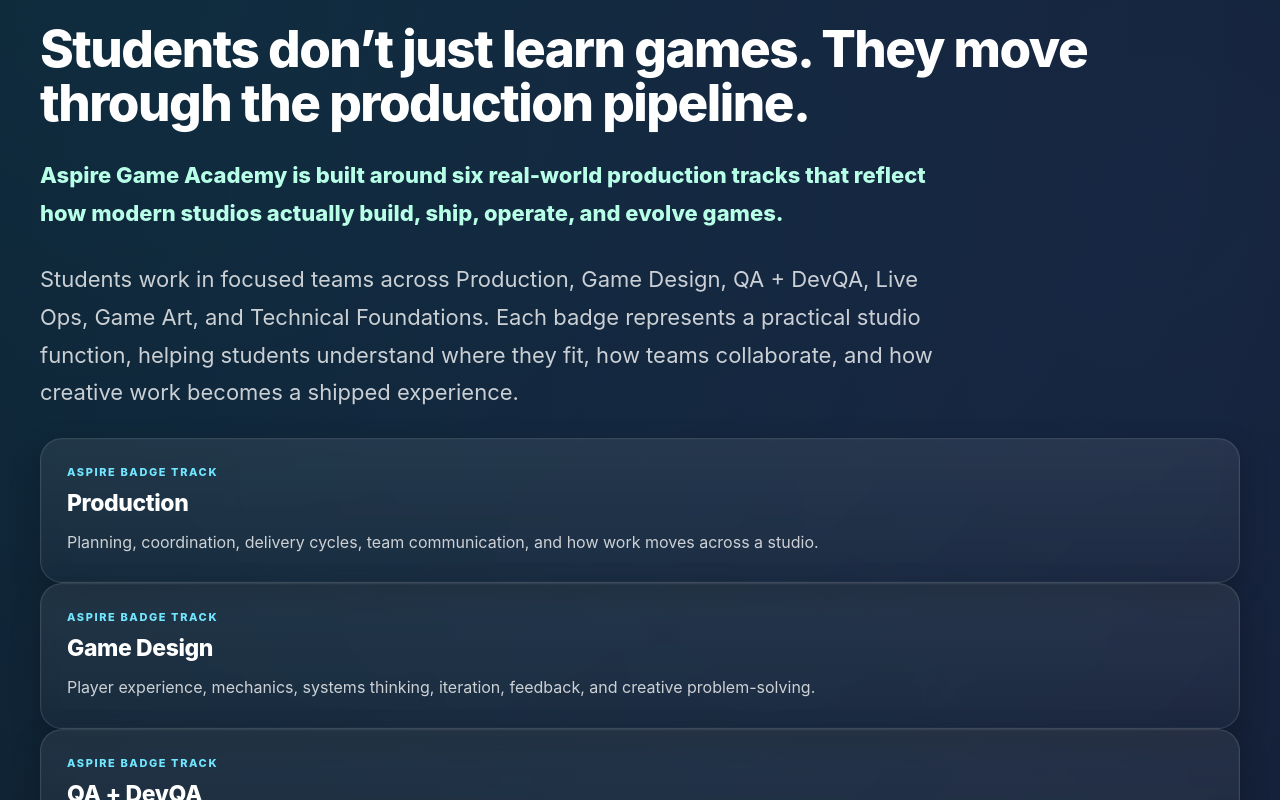
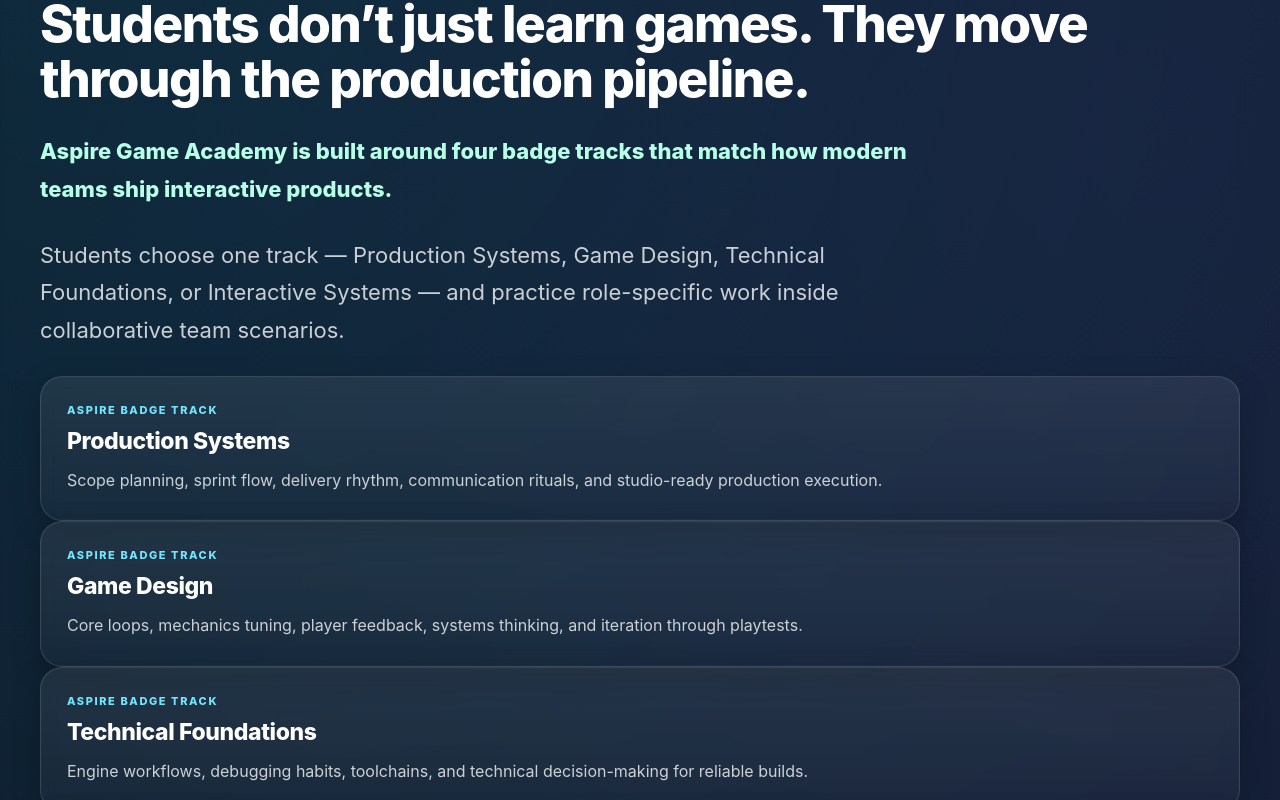
Before and after one commit to jessgoodvibesonly/aspire-game-academy, a Next.js app: page / in a window 1280 px wide. Shown: the part 1240-2040 px from the top of the page. Built offline with nearby package versions, Linux system fonts and the light colour scheme.

Commit message:
Refresh homepage messaging and badge tracks

```diff
--- a/app/page.tsx
+++ b/app/page.tsx
@@ -184,28 +184,20 @@ export default function Home() {
 
   const programBadges = [
     {
-      title: "Production",
-      text: "Planning, priorities, team communication, delivery structure, and how work moves across a studio.",
+      title: "Production Systems",
+      text: "Planning, priorities, collaboration rituals, and delivery frameworks used to ship projects predictably.",
     },
     {
       title: "Game Design",
-      text: "Player experience, mechanics, systems thinking, feedback, and iteration.",
-    },
-    {
-      title: "QA + DevQA",
-      text: "Testing, bug reporting, build validation, release readiness, and technical quality.",
-    },
-    {
-      title: "Live Ops",
-      text: "Events, updates, player flows, retention, support, and post-launch operations.",
-    },
-    {
-      title: "Game Art",
-      text: "Visual direction, asset creation, production-ready artwork, and creative collaboration.",
+      text: "Player-first mechanics, balancing, systems thinking, and iteration informed by testing and feedback.",
     },
     {
       title: "Technical Foundations",
-      text: "Engines, tools, workflows, technical problem-solving, and interactive systems.",
+      text: "Core engine workflows, tools, debugging patterns, and production-friendly technical execution.",
+    },
+    {
+      title: "Interactive Systems",
+      text: "Build interactive features that blend product systems, engagement strategy, and playable experience design.",
     },
   ];
 
@@ -703,7 +695,7 @@ export default function Home() {
                       maxWidth: "430px",
                     }}
                   >
-                    Students complete real-world AAA-style challenges, build practical skills, and earn Aspire Badges across production, game design, QA + DevQA, live ops, game art, and technical foundations.
+                    Students learn studio-ready workflows, choose a badge track, and leave with a Certificate of Completion plus Aspire Badges that prove what they practiced.
                   </p>
                 </div>
 
@@ -795,38 +787,30 @@ export default function Home() {
           <div style={smallLabelStyle}>WHY IT’S DIFFERENT</div>
           <h2 style={h2Style}>Students don’t just learn games. They move through the production pipeline.</h2>
           <p style={{ ...bodyStyle, color: colors.mint, fontWeight: 800 }}>
-            Aspire Game Academy is built around six real-world production tracks that reflect how modern studios actually build, ship, operate, and evolve games.
+            Aspire Game Academy is built around four badge tracks that match how modern teams ship interactive products.
           </p>
           <p style={bodyStyle}>
-            Students work in focused teams across Production, Game Design, QA + DevQA, Live Ops, Game Art, and Technical Foundations. Each badge represents a practical studio function, helping students understand where they fit, how teams collaborate, and how creative work becomes a shipped experience.
+            Students choose one track — Production Systems, Game Design, Technical Foundations, or Interactive Systems — and practice role-specific work inside collaborative team scenarios.
           </p>
         </div>
 
         <div className="grid grid-cols-1 md:grid-cols-2 xl:grid-cols-3 gap-6">
           {[
             {
-              title: "Production",
-              text: "Planning, coordination, delivery cycles, team communication, and how work moves across a studio.",
+              title: "Production Systems",
+              text: "Scope planning, sprint flow, delivery rhythm, communication rituals, and studio-ready production execution.",
             },
             {
               title: "Game Design",
-              text: "Player experience, mechanics, systems thinking, iteration, feedback, and creative problem-solving.",
-            },
-            {
-              title: "QA + DevQA",
-              text: "Testing, bug reporting, build validation, technical quality, and how teams protect the player experience.",
-            },
-            {
-              title: "Live Ops",
-              text: "Ongoing updates, events, player support, retention, community rhythm, and post-launch operations.",
-            },
-            {
-              title: "Game Art",
-              text: "Visual storytelling, asset creation, style direction, production-ready artwork, and creative collaboration.",
+              text: "Core loops, mechanics tuning, player feedback, systems thinking, and iteration through playtests.",
             },
             {
               title: "Technical Foundations",
-              text: "Game engines, tools, workflows, technical problem-solving, and the systems behind interactive experiences.",
+              text: "Engine workflows, debugging habits, toolchains, and technical decision-making for reliable builds.",
+            },
+            {
+              title: "Interactive Systems",
+              text: "Prototype interactive features that connect product thinking, engagement, and real-time experience design.",
             },
           ].map((track) => (
             <div key={track.title} style={cardStyle}>
@@ -932,7 +916,7 @@ export default function Home() {
           <div style={smallLabelStyle}>INSIDE THE PROGRAM</div>
           <h2 style={h2Style}>A flexible badge-based learning experience</h2>
           <p style={{ ...bodyStyle, color: colors.mint, fontWeight: 800 }}>
-            Students move through practical studio-style challenges across six Aspire Badge tracks.
+            Students learn by doing, choose a track focus, and produce outcomes that map to real studio responsibilities.
           </p>
         </div>
 
@@ -957,7 +941,7 @@ export default function Home() {
           <div style={smallLabelStyle}>OUTCOME</div>
           <h2 style={h2Style}>Students leave with real production capability</h2>
           <p style={bodyStyle}>
-            Through the Aspire Badge system, students develop practical experience across production, design, QA + DevQA, live operations, art, and technical foundations. The focus is on how work actually happens inside modern game teams — not just learning concepts, but applying them in real scenarios.
+            Students complete track-based projects, receive a Certificate of Completion, and earn Aspire Badges that validate practical production skills.
           </p>
         </div>
 
```
